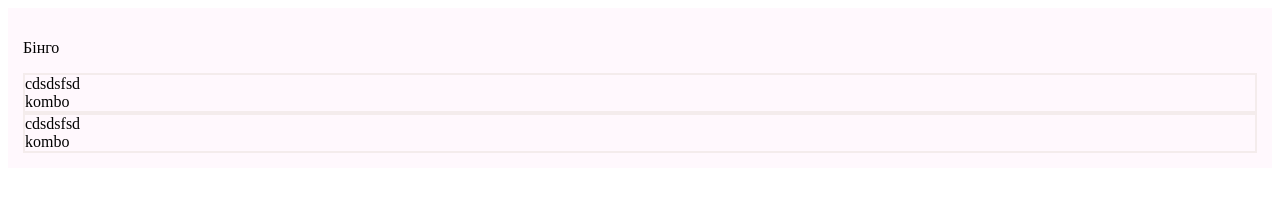
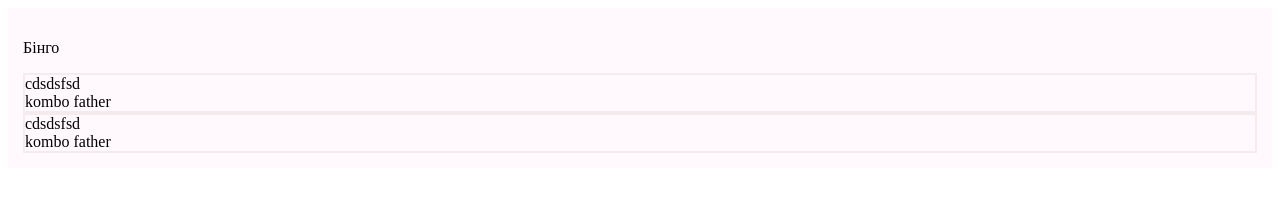
Before and after one commit to notmb/MathTestReact, a React (Vite) app: page / in a window 1280 px wide. Shown: the top 203 px of the page. Built offline with nearby package versions, Linux system fonts and the light colour scheme; no server answers; the database is empty; what better-react-mathjax would draw is missing.

Commit message:
test commit

```diff
--- a/src/components/mainContent/tests.tsx
+++ b/src/components/mainContent/tests.tsx
@@ -94,7 +94,7 @@ const Tests = () => {
         <div key={index} className="tests">
           {/* <TestsItem testItem={item}></TestsItem> */}
           cdsdsfsd <br></br>
-          kombo
+          kombo father
         </div>
       ))}
     </div>
```
